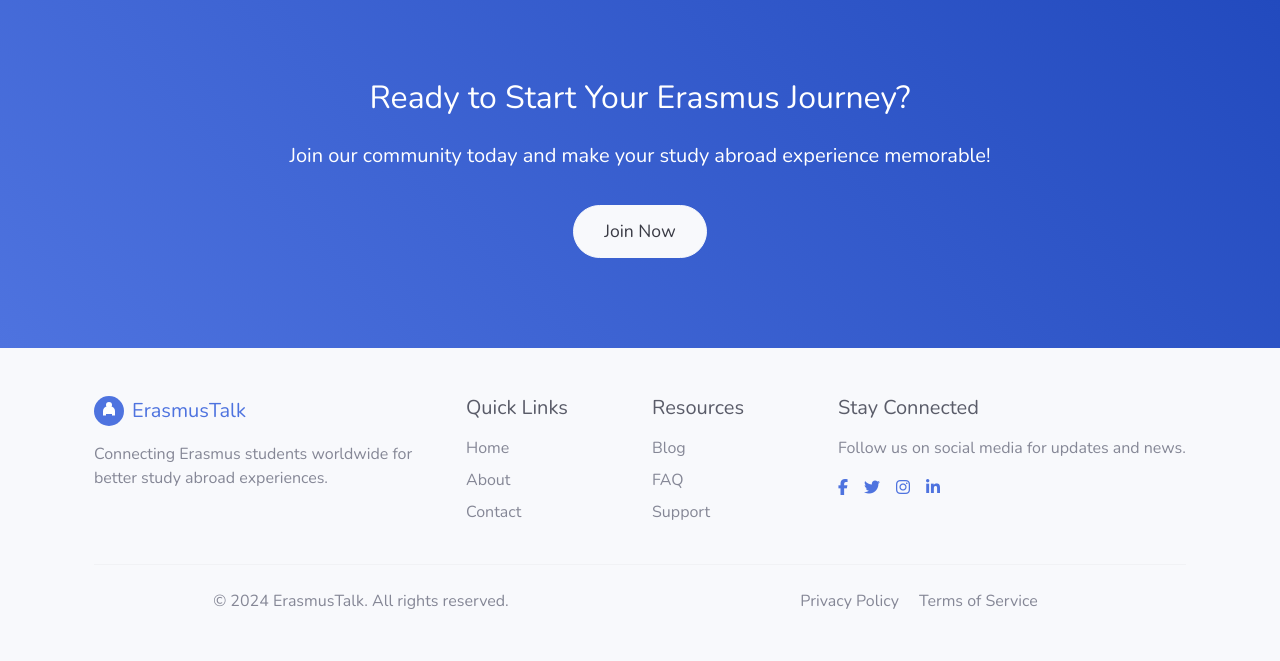
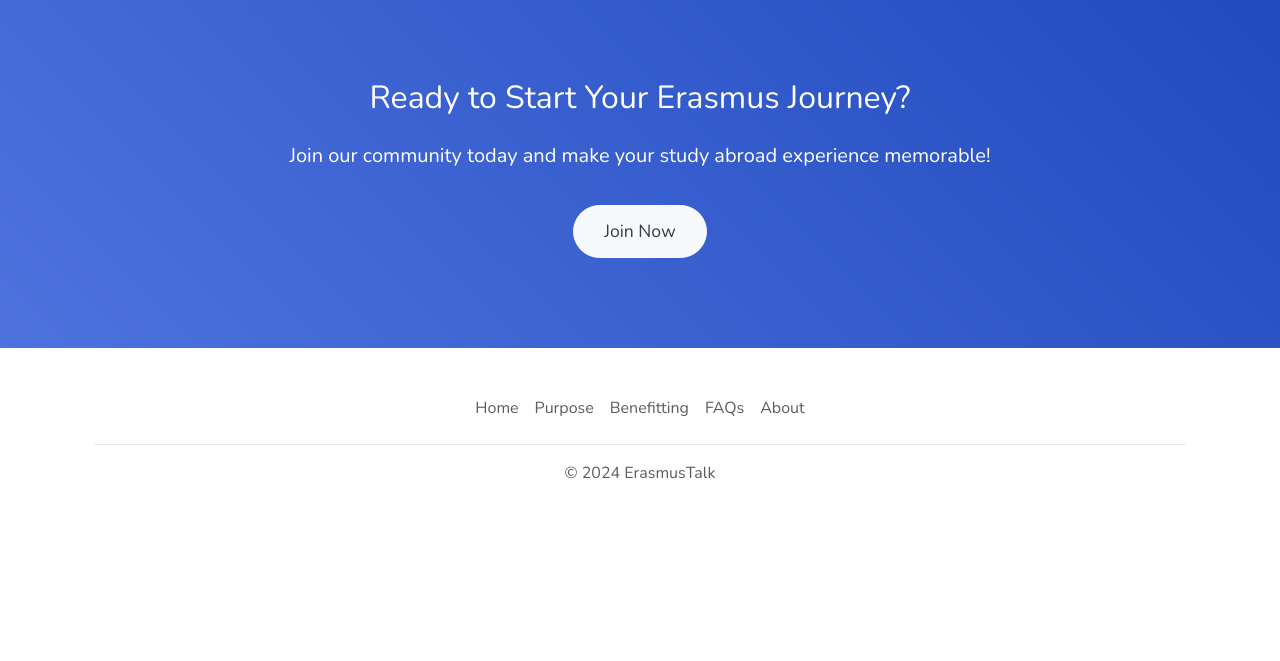
Before and after one commit to GorkemOrhan/Erasmus-Talk, a Flask app: template templates/home.html in a window 1280 px wide. Shown: the part 1235-1896 px from the top of the page. After the commit the page ends 1714 px from the top, so only its background shows below. Run offline with Flask 3, Linux system fonts and the light colour scheme; the template is opened without the code that fills it, so the values that code supplies are empty; some libraries are stand-ins or nearby versions.

Commit message:
footer change

```diff
--- a/templates/footer.html
+++ b/templates/footer.html
@@ -1,57 +1,12 @@
-<footer class="footer bg-light mt-auto py-5">
-    <div class="container">
-        <div class="row">
-            <div class="col-lg-4 mb-4 mb-lg-0">
-                <div class="d-flex align-items-center mb-3">
-                    <svg width="30" height="30" viewBox="0 0 40 40" fill="none" xmlns="http://www.w3.org/2000/svg">
-                        <circle cx="20" cy="20" r="20" fill="#4e73df"/>
-                        <path d="M12 20C12 16.6863 14.6863 14 18 14H22C25.3137 14 28 16.6863 28 20V26H12V20Z" fill="white"/>
-                        <circle cx="20" cy="12" r="4" fill="white"/>
-                        <path d="M16 24H24V26C24 28.2091 22.2091 30 20 30C17.7909 30 16 28.2091 16 26V24Z" fill="#4e73df"/>
-                    </svg>
-                    <span class="ms-2 h5 mb-0 text-primary">ErasmusTalk</span>
-                </div>
-                <p class="text-muted">Connecting Erasmus students worldwide for better study abroad experiences.</p>
-            </div>
-            <div class="col-lg-2 col-md-4 mb-4 mb-md-0">
-                <h5 class="text-dark mb-3">Quick Links</h5>
-                <ul class="list-unstyled">
-                    <li class="mb-2"><a href="/" class="text-muted text-decoration-none">Home</a></li>
-                    <li class="mb-2"><a href="/about" class="text-muted text-decoration-none">About</a></li>
-                    <li class="mb-2"><a href="/contact" class="text-muted text-decoration-none">Contact</a></li>
-                </ul>
-            </div>
-            <div class="col-lg-2 col-md-4 mb-4 mb-md-0">
-                <h5 class="text-dark mb-3">Resources</h5>
-                <ul class="list-unstyled">
-                    <li class="mb-2"><a href="#" class="text-muted text-decoration-none">Blog</a></li>
-                    <li class="mb-2"><a href="#" class="text-muted text-decoration-none">FAQ</a></li>
-                    <li class="mb-2"><a href="#" class="text-muted text-decoration-none">Support</a></li>
-                </ul>
-            </div>
-            <div class="col-lg-4 col-md-4">
-                <h5 class="text-dark mb-3">Stay Connected</h5>
-                <p class="text-muted">Follow us on social media for updates and news.</p>
-                <div class="d-flex gap-3">
-                    <a href="#" class="text-primary"><i class="fab fa-facebook-f"></i></a>
-                    <a href="#" class="text-primary"><i class="fab fa-twitter"></i></a>
-                    <a href="#" class="text-primary"><i class="fab fa-instagram"></i></a>
-                    <a href="#" class="text-primary"><i class="fab fa-linkedin-in"></i></a>
-                </div>
-            </div>
-        </div>
-        <hr class="my-4">
-        <div class="row align-items-center">
-            <div class="col-md-6 text-center text-md-start">
-                <p class="text-muted mb-0">&copy; 2024 ErasmusTalk. All rights reserved.</p>
-            </div>
-            <div class="col-md-6 text-center text-md-end">
-                <a href="#" class="text-muted text-decoration-none me-3">Privacy Policy</a>
-                <a href="#" class="text-muted text-decoration-none">Terms of Service</a>
-            </div>
-        </div>
-    </div>
-</footer>
-
-<!-- Font Awesome -->
-<script src="https://kit.fontawesome.com/a076d05399.js" crossorigin="anonymous"></script>
+<div class="container">
+    <footer class="py-3 my-4">
+      <ul class="nav justify-content-center border-bottom pb-3 mb-3">
+        <li class="nav-item"><a href="#" class="nav-link px-2 text-body-secondary">Home</a></li>
+        <li class="nav-item"><a href="#" class="nav-link px-2 text-body-secondary">Purpose</a></li>
+        <li class="nav-item"><a href="#" class="nav-link px-2 text-body-secondary">Benefitting</a></li>
+        <li class="nav-item"><a href="#" class="nav-link px-2 text-body-secondary">FAQs</a></li>
+        <li class="nav-item"><a href="#" class="nav-link px-2 text-body-secondary">About</a></li>
+      </ul>
+      <p class="text-center text-body-secondary">&copy; 2024 ErasmusTalk</p>
+    </footer>
+</div>
```
